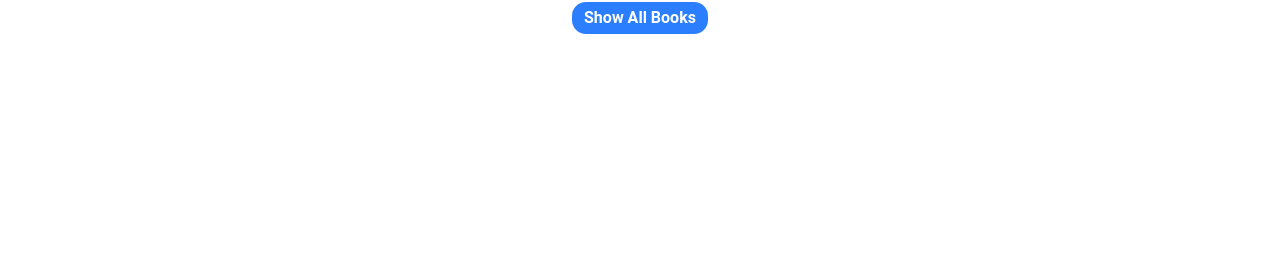
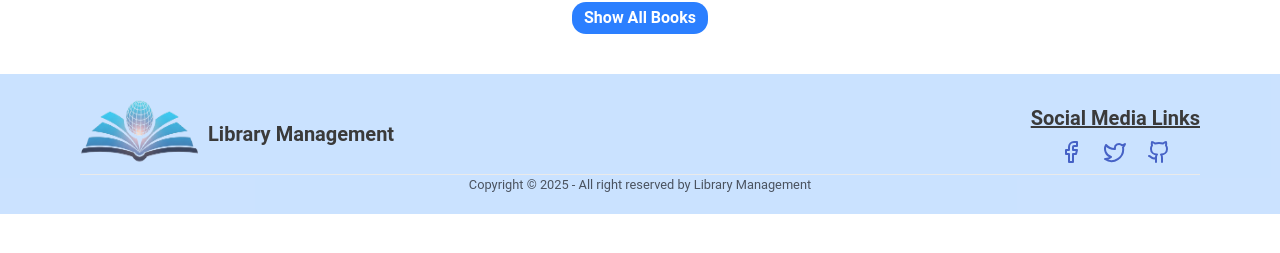
Before and after one commit to tzmehedy/library-management-ui, a React (Vite) app: page / in a window 1280 px wide. Shown: the part 331-584 px from the top of the page. Built offline with nearby package versions, Linux system fonts and the light colour scheme; no server answers.

Commit message:
The footer section is completed

```diff
--- a/src/layouts/Root.tsx
+++ b/src/layouts/Root.tsx
@@ -1,3 +1,4 @@
+import Footer from "@/shared/Footer";
 import NavBar from "@/shared/NavBar";
 import { Outlet } from "react-router";
 
@@ -6,6 +7,7 @@ const Root = () => {
         <div className="font-[Roboto]">
             <NavBar></NavBar>
             <Outlet></Outlet>
+            <Footer></Footer>
         </div>
     );
 };
--- /dev/null
+++ b/src/shared/Footer.tsx
@@ -0,0 +1,36 @@
+import { Facebook, Github, Twitter } from "lucide-react";
+import logo from "../../public/logo.png"
+const Footer = () => {
+    return (
+      <div className="px-5 md:px-20 py-5 bg-blue-200 opacity-80 mt-10">
+        <div className="flex flex-col md:flex-row justify-between items-center">
+          <div className="flex  items-center space-x-2">
+            <img className="w-30 h-20" src={logo} alt="" />
+            <h1 className="text-xl font-bold">Library Management</h1>
+          </div>
+
+          <div className="flex flex-col justify-center space-y-2">
+            <h1 className="text-xl underline font-bold">Social Media Links</h1>
+            <div className="text-blue-800 font-bold flex justify-center items-center space-x-5">
+              <Facebook></Facebook>
+              <Twitter></Twitter>
+              <Github></Github>
+            </div>
+          </div>
+        </div>
+
+        <div>
+          <div className="text-gray-800">
+            <hr className="" />
+            <div className="flex justify-center">
+              <small>
+                Copyright © 2025 - All right reserved by Library Management
+              </small>
+            </div>
+          </div>
+        </div>
+      </div>
+    );
+};
+
+export default Footer;
```
